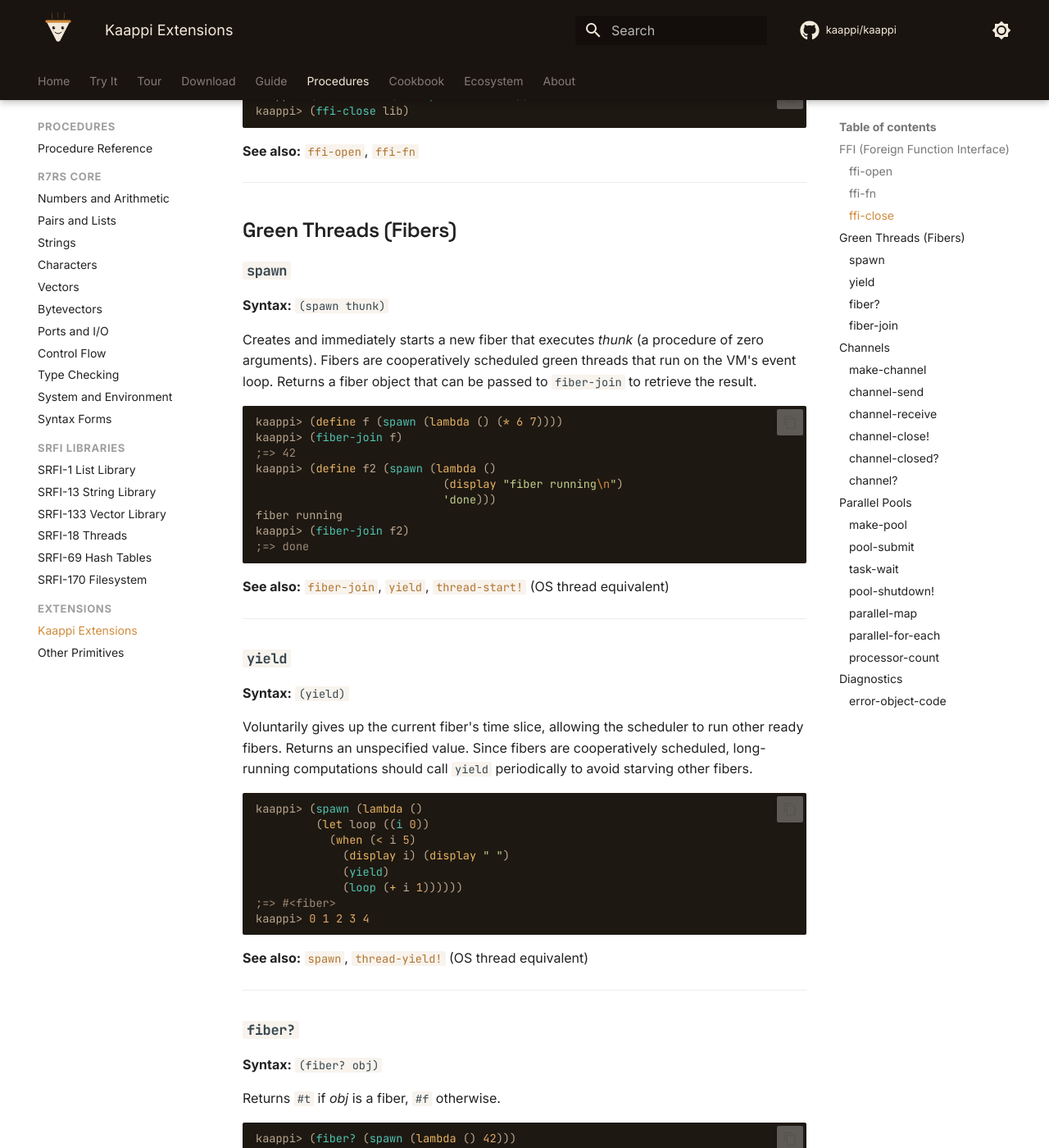
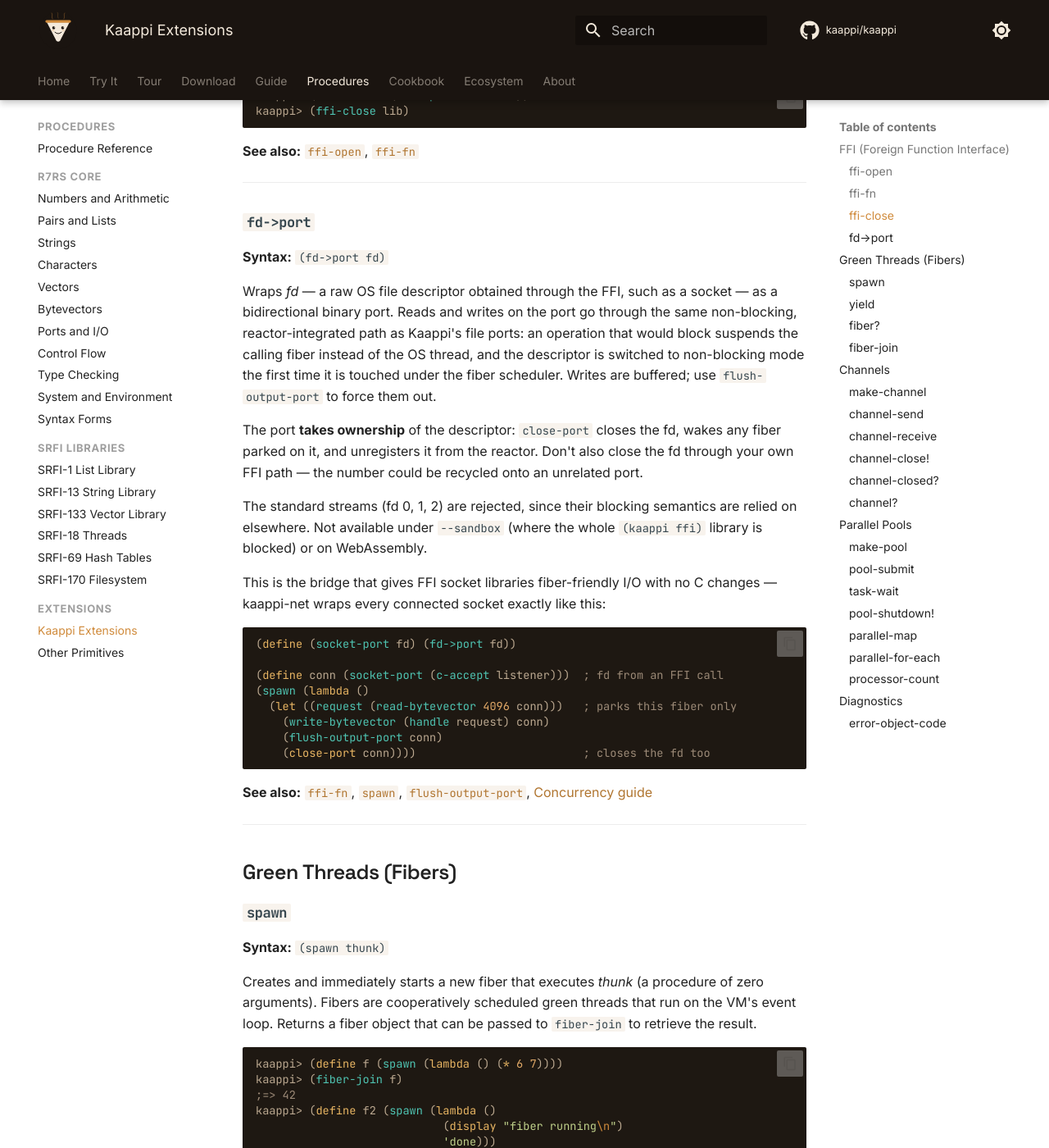
Before and after one commit to kaappi/kaappi.github.io, an MkDocs documentation site: the page built from docs/procedures/extensions.md, in a window 1280 px wide and 1400 px high, scrolled down 1426 px. Shown: the whole window at 82% size. Built offline with MkDocs 1.6.1 and Material for MkDocs 9.7.7, drawn with Linux system fonts in a browser that asks for light colours; comment, search, counter and statistics services are not loaded.

Commit message:
Document fd->port and codify the KP-code stability guarantee
fd->port (0.15.0, #1478) is the bridge that lets FFI socket libraries
get reactor-integrated, fiber-suspending I/O with no C changes — it is
what kaappi-net wraps every connected socket with — but it appeared
nowhere on the site. The reference entry covers the semantics that
matter to callers: the port owns the descriptor (close-port closes the
fd; never close it through your own FFI path), writes are buffered
behind flush-output-port, fds 0-2 are rejected, and it is unavailable
under --sandbox and on WASM. The C-extensions guide gains a section
showing the wrap right where its connect example already produces an
fd. Verified end to end against the 0.15.0 binary: a pipe(2) created
via FFI, one fiber parked on read-u8, woken by a write from another.

The stability policy now states what other pages already relied on:
KP diagnostic codes never change meaning and are never reused, the
error-message-text row points at error-object-code and
--diagnostics=json instead of a bare "don't parse", the CLI guarantee
covers the 0.15.0 subcommand surface, and the upgrade checklist runs
kaappi doctor.

Co-Authored-By: Claude Fable 5 <noreply@anthropic.com>

````diff
--- a/docs/procedures/extensions.md
+++ b/docs/procedures/extensions.md
@@ -70,6 +70,49 @@ kaappi> (ffi-close lib)
 ```
 
 **See also:** [`ffi-open`](#ffi-open), [`ffi-fn`](#ffi-fn)
+
+---
+
+### `fd->port` { #fd-to-port }
+<!-- index: 1 | Wrap a raw file descriptor as a reactor-integrated binary port -->
+
+**Syntax:** `(fd->port fd)`
+
+Wraps *fd* — a raw OS file descriptor obtained through the FFI, such as
+a socket — as a bidirectional binary port. Reads and writes on the port
+go through the same non-blocking, reactor-integrated path as Kaappi's
+file ports: an operation that would block suspends the calling fiber
+instead of the OS thread, and the descriptor is switched to non-blocking
+mode the first time it is touched under the fiber scheduler. Writes are
+buffered; use `flush-output-port` to force them out.
+
+The port **takes ownership** of the descriptor: `close-port` closes the
+fd, wakes any fiber parked on it, and unregisters it from the reactor.
+Don't also close the fd through your own FFI path — the number could be
+recycled onto an unrelated port.
+
+The standard streams (fd 0, 1, 2) are rejected, since their blocking
+semantics are relied on elsewhere. Not available under `--sandbox`
+(where the whole `(kaappi ffi)` library is blocked) or on WebAssembly.
+
+This is the bridge that gives FFI socket libraries fiber-friendly I/O
+with no C changes — kaappi-net wraps every connected socket exactly
+like this:
+
+```scheme
+(define (socket-port fd) (fd->port fd))
+
+(define conn (socket-port (c-accept listener)))  ; fd from an FFI call
+(spawn (lambda ()
+  (let ((request (read-bytevector 4096 conn)))   ; parks this fiber only
+    (write-bytevector (handle request) conn)
+    (flush-output-port conn)
+    (close-port conn))))                         ; closes the fd too
+```
+
+**See also:** [`ffi-fn`](#ffi-fn), [`spawn`](#spawn),
+[`flush-output-port`](./ports-and-io.md#flush-output-port),
+[Concurrency guide](../guide/concurrency.md#fiber-io-is-non-blocking)
 
 ---
 
````
Also changed, not shown: docs/guide/c-extensions.md (+23 -0 lines), docs/stability.md (+6 -4 lines).
